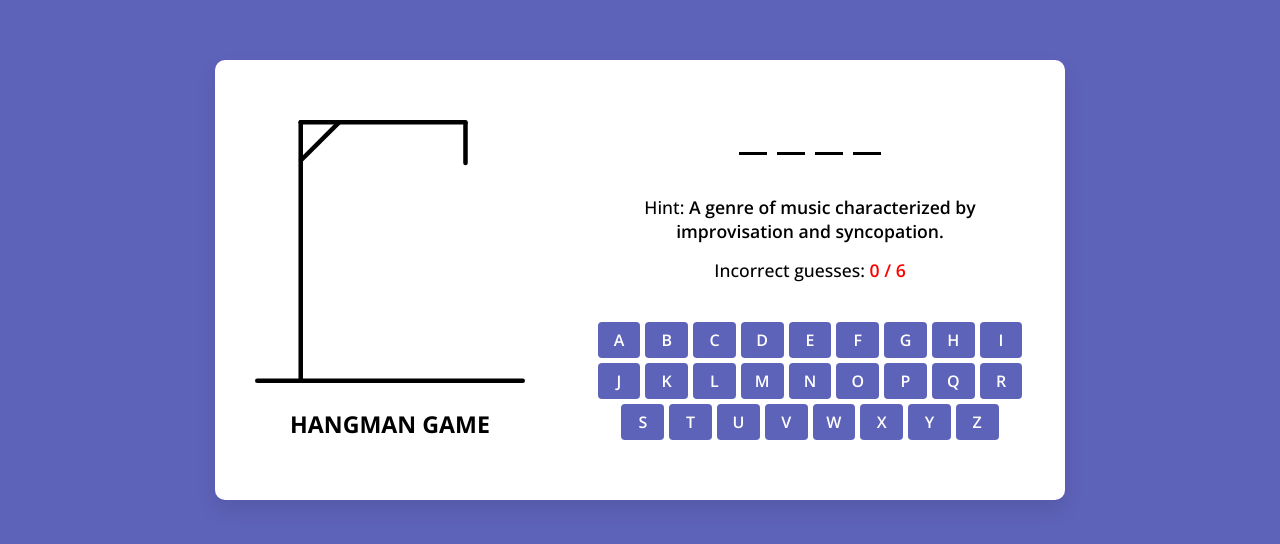
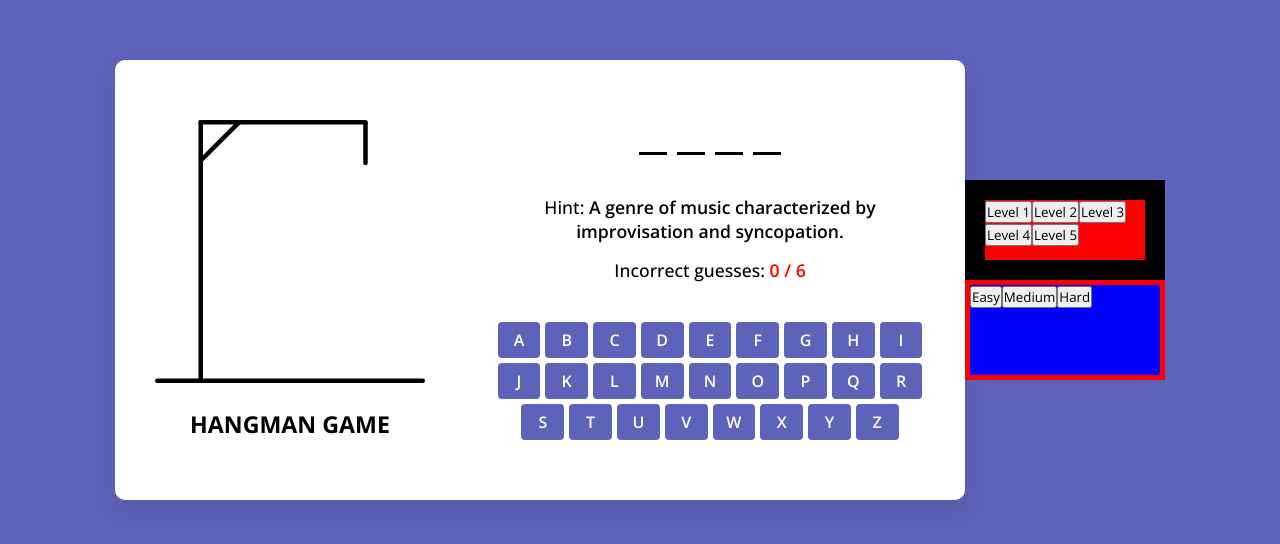
Before and after one commit to TristanEDU/Hangman, a plain HTML site: page index.html in a window 1280 px wide. Shown: the part 120-664 px from the top of the page. Drawn offline with nearby package versions, Linux system fonts and the light colour scheme.

Commit message:
GPT tutor problems

```diff
--- a/index.html
+++ b/index.html
@@ -30,5 +30,13 @@
         <div class="keyboard"></div>
       </div>
     </div>
+
+    <!-- this is a test div for my ChatGPT promted problems -->
+    <div>
+      <div class="test" id="test"></div>
+      <!--I cant seem to get the javasript to apply to this div-->
+
+      <div class="level-select"></div>
+    </div>
   </body>
 </html>
--- a/scripts/script.js
+++ b/scripts/script.js
@@ -13,6 +13,8 @@ const resetGame = () => {
     // Ressetting game variables and UI elements
     correctLetters = [];
     wrongGuessCount = 0;
+    //console log for testing
+    // console.log("Initial wrongGuessCount:", wrongGuessCount);
     hangmanImage.src = "images/hangman-0.svg";
     guessesText.innerText = `${wrongGuessCount} / ${maxGuesses}`;
     wordDisplay.innerHTML = currentWord.split("").map(() => `<li class="letter"></li>`).join("");
@@ -38,22 +40,30 @@ const gameOver = (isVictory) => {
 }
 
 const initGame = (button, clickedLetter) => {
+    console.log("initGame called with Letter:", clickedLetter); // ChatGPT suggested console log for learning/practice purposes
     // Checking if clickedLetter is exist on the currentWord
     if(currentWord.includes(clickedLetter)) {
+        console.log(clickedLetter, "is in the word"); // ChatGPT suggested console log for learning/practice purposes
+        console.log("current Word", currentWord);
         // Showing all correct letters on the word display
         [...currentWord].forEach((letter, index) => {
             if(letter === clickedLetter) {
+                console.log("Correct letter so far:", correctLetters); //correct letter log, it should update every time a correct letter is clicked but for some reason it will only update every a the previous correct letter and not the current one.
                 correctLetters.push(letter);
                 wordDisplay.querySelectorAll("li")[index].innerText = letter;
                 wordDisplay.querySelectorAll("li")[index].classList.add("guessed");
             }
         });
     } else {
+        console.log(clickedLetter, "is NOT in the word"); // ChatGPT suggested console log for learning/practice purposes
         // If clicked letter doesn't exist then update the wrongGuessCount and hangman image
         wrongGuessCount++;
+        // Console log for testing purposes
+        console.log("Current wrong guess count", wrongGuessCount);
         hangmanImage.src = `images/hangman-${wrongGuessCount}.svg`;
     }
-    button.disabled = true; // Disabling the clicked button so user can't click again
+    button.disabled = true;
+    console.log("button status", button.disabled); // Disabling the clicked button so user can't click again and console logging it
     guessesText.innerText = `${wrongGuessCount} / ${maxGuesses}`;
 
     // Calling gameOver function if any of these condition meets
@@ -71,3 +81,59 @@ for (let i = 97; i <= 122; i++) {
 
 getRandomWord();
 playAgainBtn.addEventListener("click", getRandomWord);
+
+// console logs for learning and testing purposes:
+wrongGuessCount++;
+console.log("Updated wrongGuessCount:", wrongGuessCount);
+
+// ChatGPT practice code. Anything in this section was written in response to a promt from GPT
+const testDiv = document.querySelector(".test");
+const levelDiv = document.querySelector(".level-select");
+
+for (let i = 1; i <= 5; i++) {
+    const button = document.createElement("button");
+    button.innerText = "Level " + i;
+    testDiv.appendChild(button);
+
+    button.addEventListener("click", () => {
+        console.log("You Selected Level " + i);
+    });
+}
+
+// function createLevelButton() {
+// console.log("reached function")
+//     const button = document.createElement("button");
+//     button.innerText = "Easy";
+//     levelDiv.appendChild(button);
+
+//     button.addEventListener("click", () => {
+//         console.log("You selected Easy difficulty");
+//     });
+// }
+
+function createLevelButtons() {
+    console.log("reached function");
+
+    const easybtn = document.createElement("button");
+    easybtn.innerText = "Easy";
+    easybtn.addEventListener("click", () => {
+        console.log("You selected Easy difficulty");
+    });
+    levelDiv.appendChild(easybtn);
+
+    const MediumBtn = document.createElement("button");
+    MediumBtn.innerText = "Medium";
+    MediumBtn.addEventListener("click", () => {
+        console.log("You selected Medium difficulty");
+    });
+    levelDiv.appendChild(MediumBtn);
+
+    const HardBtn = document.createElement("button");
+    HardBtn.innerText = "Hard";
+    HardBtn.addEventListener("click", () => {
+        console.log("You selected Hard difficulty");
+    });
+    levelDiv.appendChild(HardBtn);
+}
+
+createLevelButtons();
--- a/style.css
+++ b/style.css
@@ -12,7 +12,7 @@ body {
   align-items: center;
   justify-content: center;
   min-height: 100vh;
-    background: #5E63BA;
+  background: #5e63ba;
 }
 .container {
   display: flex;
@@ -23,7 +23,7 @@ body {
   border-radius: 10px;
   align-items: flex-end;
   justify-content: space-between;
-    box-shadow: 0 10px 20px rgba(0,0,0,0.1);
+  box-shadow: 0 10px 20px rgba(0, 0, 0, 0.1);
 }
 .hangman-box img {
   user-select: none;
@@ -84,7 +84,7 @@ body {
   font-weight: 600;
   border-radius: 4px;
   text-transform: uppercase;
-    background: #5E63BA;
+  background: #5e63ba;
 }
 .keyboard button {
   padding: 7px;
@@ -105,7 +105,7 @@ body {
   height: 100%;
   opacity: 0;
   pointer-events: none;
-    background: rgba(0,0,0,0.6);
+  background: rgba(0, 0, 0, 0.6);
   display: flex;
   align-items: center;
   justify-content: center;
@@ -125,7 +125,7 @@ body {
   border-radius: 10px;
   background: #fff;
   text-align: center;
-    box-shadow: 0 10px 20px rgba(0,0,0,0.1);
+  box-shadow: 0 10px 20px rgba(0, 0, 0, 0.1);
 }
 .game-modal img {
   max-width: 130px;
@@ -143,7 +143,7 @@ body {
   font-weight: 500;
 }
 .game-modal p b {
-    color: #5E63BA;
+  color: #5e63ba;
   font-weight: 600;
 }
 .game-modal button {
@@ -185,3 +185,18 @@ body {
     padding: 10px 18px;
   }
 }
+
+/* this css is for ChatGPT related problems */
+.test {
+  background-color: red;
+  width: 200px;
+  height: 100px;
+  border: 20px rgb(0, 0, 0) solid;
+}
+
+.level-select {
+  background-color: blue;
+  width: 200px;
+  height: 100px;
+  border: 5px red solid;
+}
```
Lines whose indentation alone changed are shown as unchanged.
